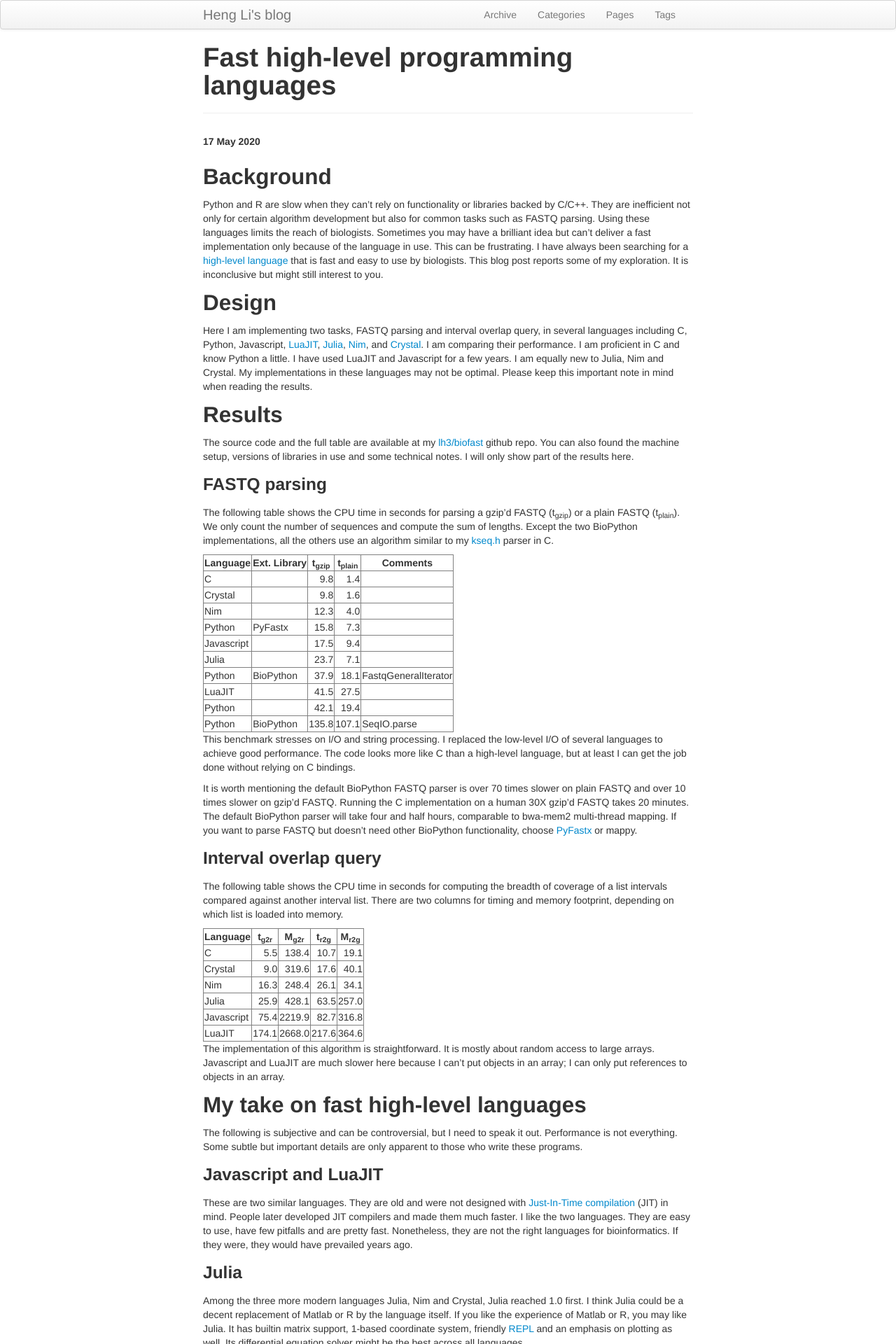
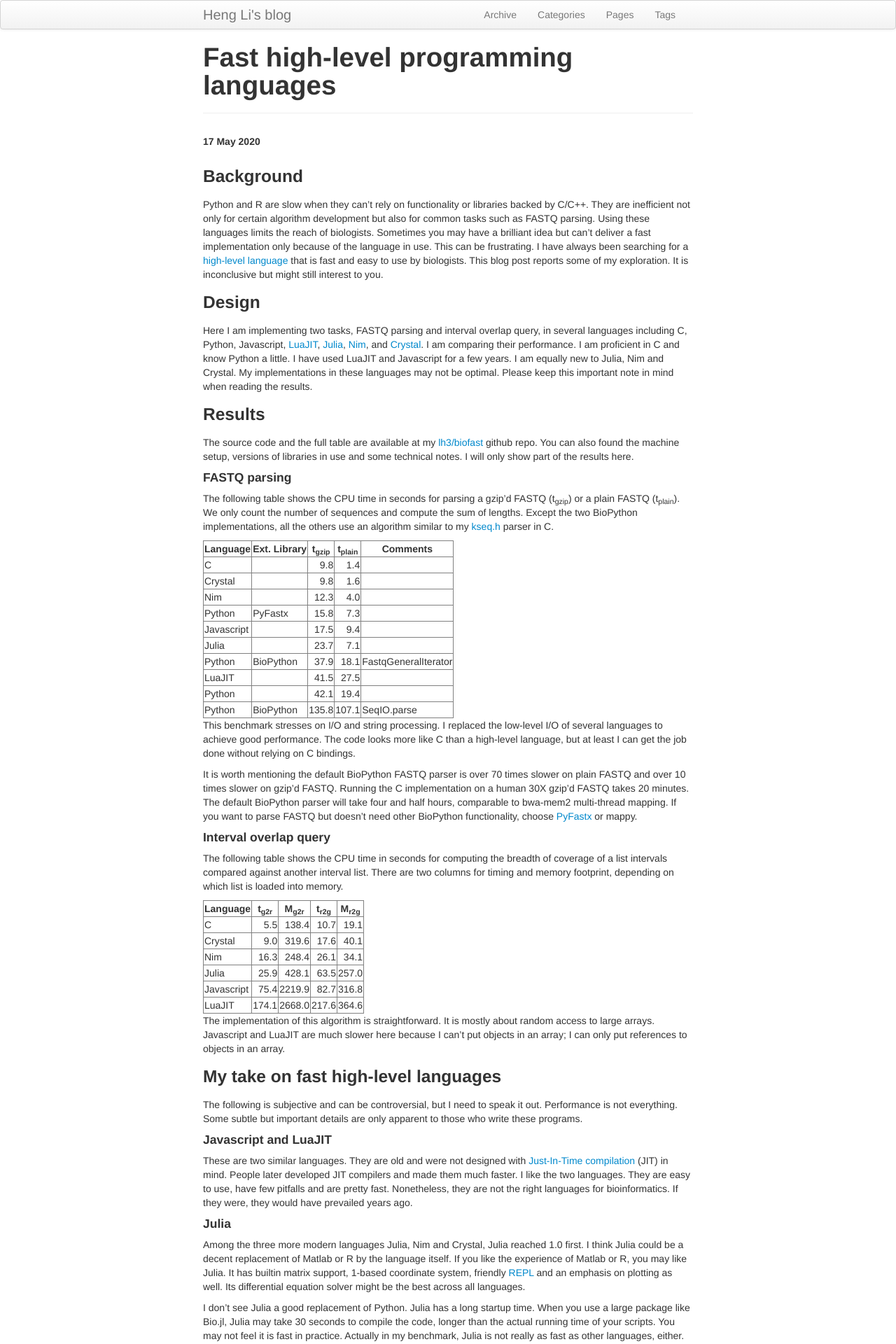
Before and after one commit to lh3/lh3.github.com, a Jekyll site: the page built from _posts/2020-05-17-fast-high-level-programming-languages.md, in a window 1280 px wide. Shown: the top 1920 px of the page at 70% size. Built offline with Jekyll 4.4.1, drawn with Linux system fonts in a browser that asks for light colours; comment, search, counter and statistics services are not loaded.

Commit message:
reduce header font size

```diff
--- a/_posts/2020-05-17-fast-high-level-programming-languages.md
+++ b/_posts/2020-05-17-fast-high-level-programming-languages.md
@@ -7,7 +7,7 @@ tags: []
 ---
 {% include JB/setup %}
 
-## Background
+### Background
 
 Python and R are slow when they can't rely on functionality or libraries backed
 by C/C++. They are inefficient not only for certain algorithm development but
@@ -18,7 +18,7 @@ frustrating. I have always been searching for a [high-level language][hllang]
 that is fast and easy to use by biologists. This blog post reports some of my
 exploration. It is inconclusive but might still interest to you.
 
-## Design
+### Design
 
 Here I am implementing two tasks, FASTQ parsing and interval overlap query, in
 several languages including C, Python, Javascript, [LuaJIT][luajit],
@@ -28,13 +28,13 @@ and Javascript for a few years. I am equally new to Julia, Nim and Crystal.  My
 implementations in these languages may not be optimal. Please keep this
 important note in mind when reading the results.
 
-## Results
+### Results
 
 The source code and the full table are available at my [lh3/biofast][biofast]
 github repo. You can also found the machine setup, versions of libraries in
 use and some technical notes. I will only show part of the results here.
 
-### FASTQ parsing
+#### FASTQ parsing
 
 The following table shows the CPU time in seconds for parsing a gzip'd FASTQ
 (t<sub>gzip</sub>) or a plain FASTQ (t<sub>plain</sub>). We only count the
@@ -68,7 +68,7 @@ BioPython parser will take four and half hours, comparable to bwa-mem2
 multi-thread mapping. If you want to parse FASTQ but doesn't need other
 BioPython functionality, choose [PyFastx][pyfx] or mappy.
 
-### Interval overlap query
+#### Interval overlap query
 
 The following table shows the CPU time in seconds for computing the breadth of
 coverage of a list intervals compared against another interval list. There are
@@ -90,13 +90,13 @@ random access to large arrays. Javascript and LuaJIT are much slower here
 because I can't put objects in an array; I can only put references to objects
 in an array.
 
-## My take on fast high-level languages
+### My take on fast high-level languages
 
 The following is subjective and can be controversial, but I need to speak it
 out. Performance is not everything. Some subtle but important details are only
 apparent to those who write these programs.
 
-### Javascript and LuaJIT
+#### Javascript and LuaJIT
 
 These are two similar languages. They are old and were not designed with
 [Just-In-Time compilation][jit] (JIT) in mind. People later developed JIT
@@ -105,7 +105,7 @@ use, have few pitfalls and are pretty fast. Nonetheless, they are not the right
 languages for bioinformatics. If they were, they would have prevailed years
 ago.
 
-### Julia
+#### Julia
 
 Among the three more modern languages Julia, Nim and Crystal, Julia reached 1.0
 first. I think Julia could be a decent replacement of Matlab or R by the
@@ -124,7 +124,7 @@ responses from Julia supporters. Also importantly, the Julia developers do not
 value backward compatibility. There may be a python2-to-3 like transition in
 several years if they still hold their views by then. I wouldn't take the risk.
 
-### Nim
+#### Nim
 
 Nim reached its maturity in September 2019. Its syntax is similar to python on
 the surface, which is a plus. It is relatively easier to get descent
@@ -137,7 +137,7 @@ initial implementation was several times slower than the Javascript one, which
 is unexpected. Even in the current program, I still don't understand why the
 performance get much worse if I change by-reference to by-value in one instance.
 
-### Crystal
+#### Crystal
 
 Crystal is a pleasant surprise. On the second benchmark, I got a fast
 implementation on my first try. I did take a detour on FASTQ parsing when I
@@ -165,7 +165,7 @@ breaking changes in the past two years. This has given me some confidence. The
 Crystal devs also said 1.0 is coming "[in the near future][cr1.0]". I will look
 forward to that.
 
-## Conclusions
+### Conclusions
 
 A good high-level high-performance programming language would be a blessing to
 the field of bioinformatics. It could extend the reach of biologists, shorten
```
